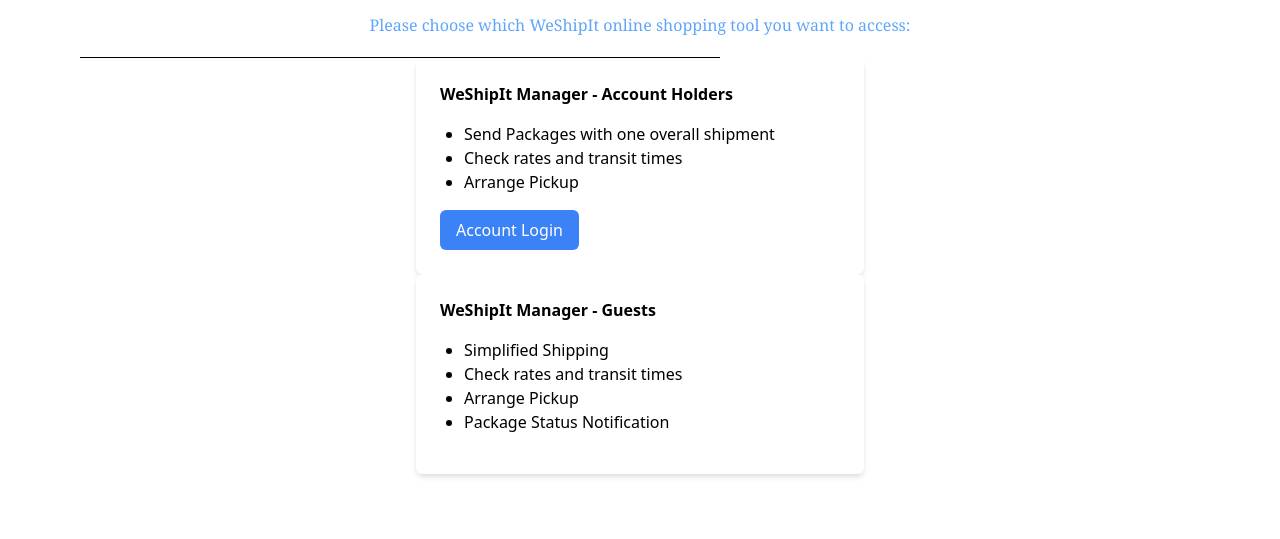
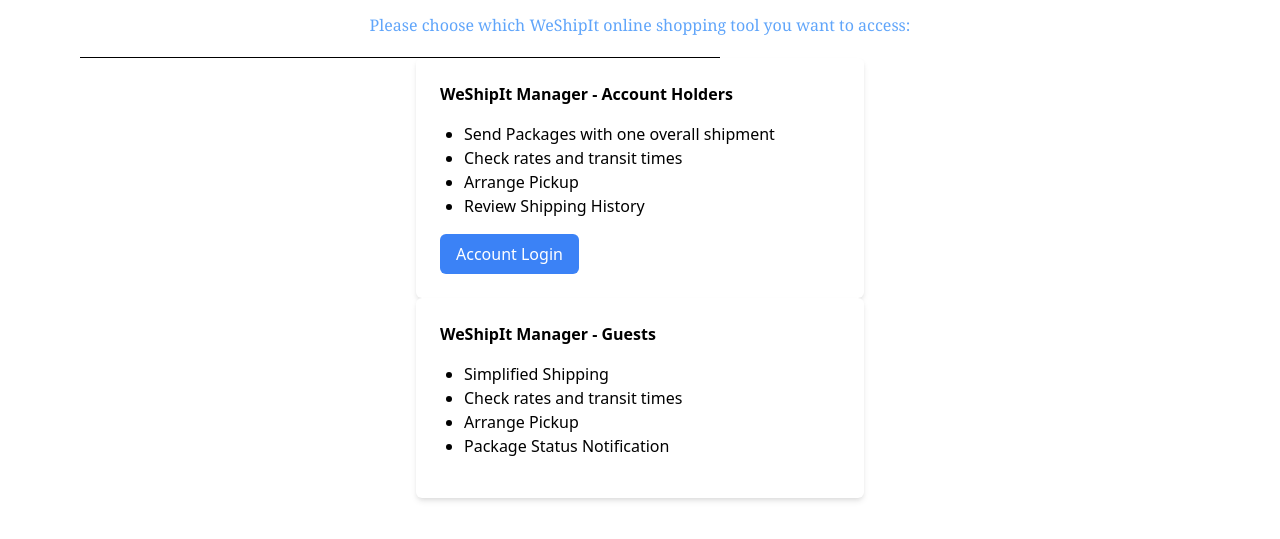
Before and after one commit to mkjilani/IS601_Final, a website: page Page2.html in a window 1280 px wide. Shown: the part 197-736 px from the top of the page. Drawn offline with nearby package versions, Linux system fonts and the light colour scheme.

Commit message:
closes branch by adding Review Shipping

```diff
--- a/Page2.html
+++ b/Page2.html
@@ -47,6 +47,7 @@
     <li>Send Packages with one overall shipment</li>
     <li>Check rates and transit times</li>
     <li>Arrange Pickup</li>
+    <li>Review Shipping History</li>
   </ul>
   <button class="bg-blue-500 text-white py-2 px-4 rounded-md hover:bg-blue-600">Account Login</button>
   </div>
```
